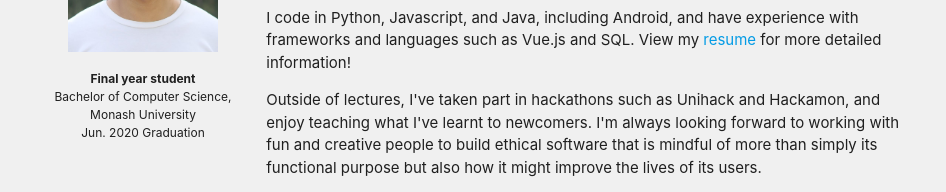
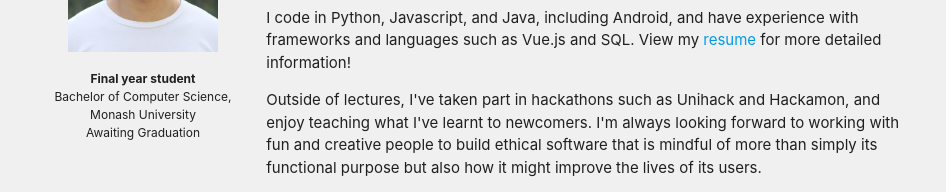
Before and after one commit to asherLZR/ashers-website-v1, a Vue app: page / in a window 1280 px wide. Shown: the part 245-437 px from the top of the page, without its empty margins (161-1107 px from the left). Built offline with nearby package versions, Linux system fonts and the light colour scheme.

Commit message:
Update status

```diff
--- a/src/components/pages/Home.vue
+++ b/src/components/pages/Home.vue
@@ -8,7 +8,7 @@
 					<br />
 					Bachelor of Computer Science, Monash University
 					<br />
-					Jun. 2020 Graduation
+					Awaiting Graduation
 				</p>
 			</div>
 			<div class="col s12 m9">
```
